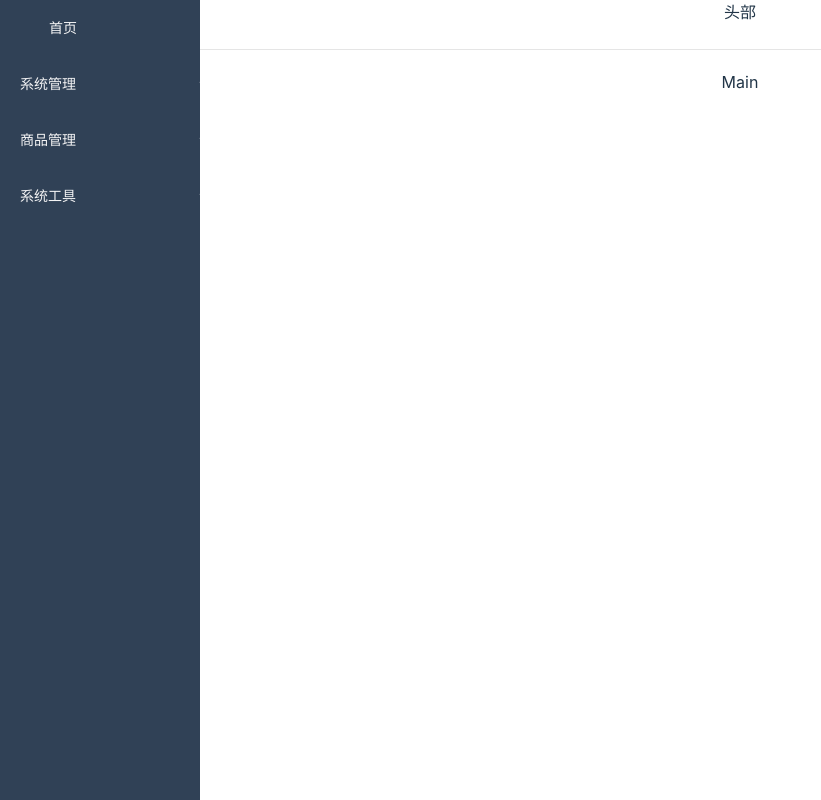
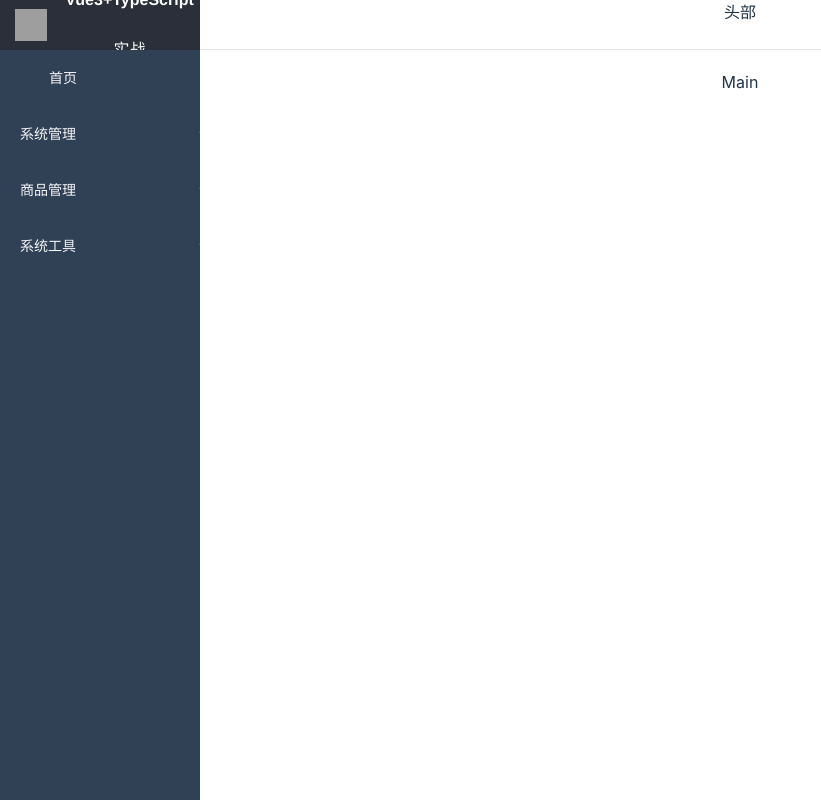
Before and after one commit to wjx0912study/ke_qq_vue3_typescript, a Vue app in the folder vue3-ts/: page / in a window 1280 px wide. Shown: the whole page, without its empty margins (0-821 px from the left). Built offline with nearby package versions, Linux system fonts and the light colour scheme; grey boxes are pictures that could not be loaded.

Commit message:
10 导航菜单logo组件

```diff
--- a/vue3-ts/src/layout/menu/MenuBar.vue
+++ b/vue3-ts/src/layout/menu/MenuBar.vue
@@ -1,4 +1,5 @@
 <template>
+  <MenuLogo></MenuLogo>
   <el-menu
     default-active="2"
     class="el-menu-vertical-demo"
@@ -21,6 +22,7 @@
   } from '@element-plus/icons-vue'
 
   import MenuItem from './MenuItem.vue'
+  import MenuLogo from './MenuLogo.vue'
 
   //菜单数据
   let menuList = reactive([
@@ -160,35 +162,34 @@
 </script>
 
 <style lang="scss" scoped>
-
 .el-menu-vertical-demo:not(.el-menu--collapse) {
   width: 230px;
   min-height: 400px;
 }
-
 .el-menu {
   border-right: none;
 }
-::v-deep .el-sub-menu .el-sub-menu__title {
+
+:deep(.el-sub-menu .el-sub-menu__title){
 	 color: #f4f4f5 !important;
 }
-/* .el-submenu .is-active .el-submenu__title {
-  border-bottom-color: #1890ff;
-} */
-::v-deep .el-menu .el-menu-item {
+
+:deep(.el-menu .el-menu-item){
 	color: #bfcbd9;
 }
+/* 菜单点中文字的颜色 */
 
-/* 菜单点中文字的颜色 */
-::v-deep .el-menu-item.is-active {
+:deep(.el-menu-item.is-active){
 	color: #409eff !important;
 }
 /* 当前打开菜单的所有子菜单颜色 */
-::v-deep .is-opened .el-menu-item {
+
+:deep(.is-opened .el-menu-item){
 	background-color: #1f2d3d !important;
 }
 /* 鼠标移动菜单的颜色 */
-::v-deep .el-menu-item:hover {
+
+:deep(.el-menu-item:hover){
 	background-color: #001528 !important;
 }
 </style>
--- /dev/null
+++ b/vue3-ts/src/layout/menu/MenuLogo.vue
@@ -0,0 +1,32 @@
+<template>
+  <div class="logo">
+      <img src="https://wpimg.wallstcn.com/69a1c46c-eb1c-4b46-8bd4-e9e686ef5251.png" alt="logo" />
+      <span class="title">Vue3+TypeScript实战</span>
+  </div>
+</template>
+<script setup lang="ts">
+</script>
+<style lang="scss" scoped>
+.logo {
+  background-color: #2b2f3a;
+  height: 50px;
+  border: none;
+  line-height: 50px;
+  display: flex;
+  align-items: center;
+  padding-left: 15px;
+  color: #fff;
+  img {
+      width: 32px;
+      height: 32px;
+      margin-right: 12px;
+  }
+  span {
+      font-weight: 600;
+      line-height: 50px;
+      font-size: 16px;
+      font-family: Avenir, Helvetica Neue, Arial, Helvetica, sans-serif;
+      vertical-align: middle;
+  }
+}
+</style>
```
Lines whose indentation alone changed are shown as unchanged.
